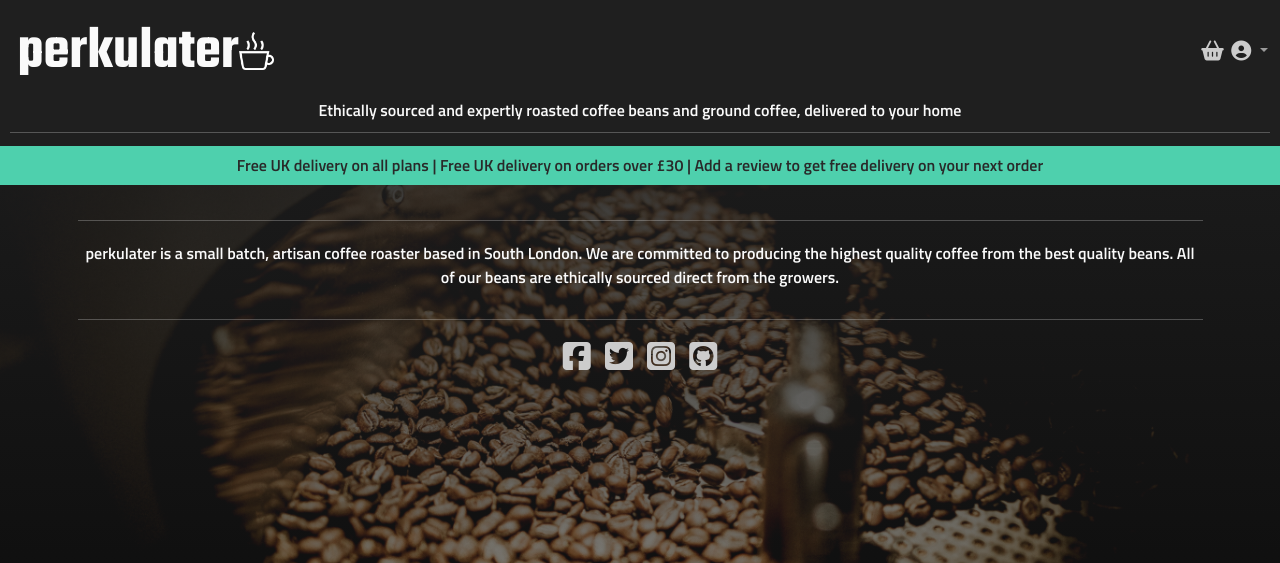
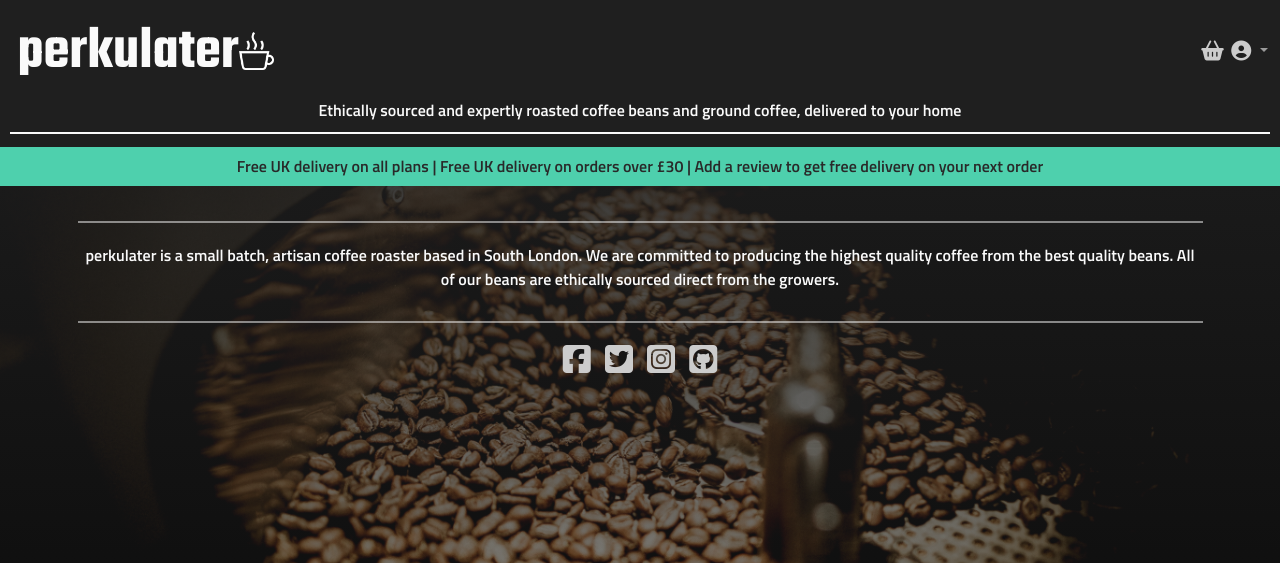
Before and after one commit to richardhenyash/perkulater, a Django app: page / in a window 1280 px wide. Shown: the top 563 px of the page. Run offline with Django 3.2, Linux system fonts and the light colour scheme; data that the repository does not hold is empty; some libraries are stand-ins or nearby versions.

Commit message:
add extracss block, update horizontal ruler styling

```diff
--- a/templates/base.html
+++ b/templates/base.html
@@ -30,6 +30,9 @@
         <link href="https://fonts.googleapis.com/css2?family=Montserrat:wght@400;600;700&family=Teko:wght@600&family=Titillium+Web:wght@400;600;700&display=swap" rel="stylesheet">
         <!-- Link to Custom CSS -->
         <link rel="stylesheet" href="{% static 'css/base.css' %}">
+    {% endblock %}
+
+    {% block extracss %}
     {% endblock %}
 
     {% block corejs %}
@@ -86,7 +89,7 @@
             <div class="col-12">
                 <div class="tagline-text text-center bg-black-1 px-3 pb-1">
                     <p>Ethically sourced and expertly roasted coffee beans and ground coffee, delivered to your home</p>
-                    <div class="divider-thick">
+                    <div class="divider-solid">
                         <hr>
                     </div>
                 </div>
@@ -104,7 +107,7 @@
 
         <!-- Footer -->
         <footer class="container-sm">
-            <div class="divider-thin">
+            <div class="divider-opaque">
                 <hr>
             </div>
             <div class="row py-3">
@@ -114,7 +117,7 @@
                     All of our beans are ethically sourced direct from the growers.
                 </p>
             </div>
-            <div class="divider-thin">
+            <div class="divider-opaque">
                 <hr>
             </div>
             <div class="pt-3 pb-4 text-center footer-links">
```
